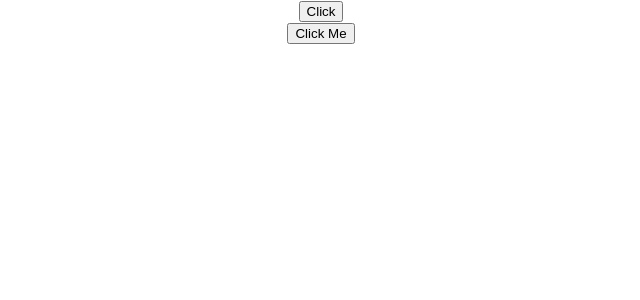
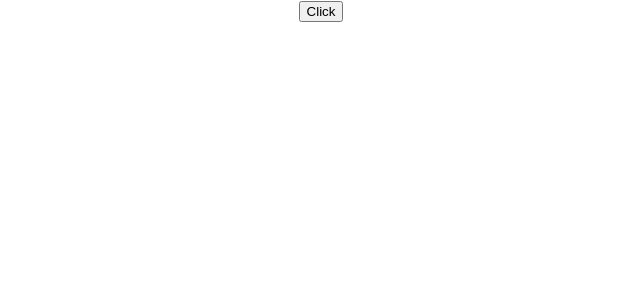
Before and after one commit to Lasith650/Fundamentals-of-React, a React (Create React App) app: page / in a window 1280 px wide. Shown: the top 300 px of the page, without its empty margins (319-959 px from the left). Built offline with nearby package versions, Linux system fonts and the light colour scheme.

Commit message:
Adding EventBind.js

```diff
--- a/src/App.js
+++ b/src/App.js
@@ -5,25 +5,27 @@ import './App.css';
 //import Welcome from './components/Welcome';
 //import Message from './components/Message';
 //import Count from './components/Count';
-import FunctionClick from './components/FunctionClick';
-import ClassClick from './components/ClassClick';
+//import FunctionClick from './components/FunctionClick';
+//import ClassClick from './components/ClassClick';
+import EventBind from './components/EventBind';
 
 function App() {
   return (
     <div className="App">
        {/* <Greet name="Lasith" heroName="Thaththa">
         <p>This is the Children</p>
-       </Greet>
-       <Greet name="Manaram" heroName="Amma">
-        <button>Submit</button>
        </Greet> */}
+       {/* <Greet name="Manaram" heroName="Amma">
+        <button>Submit</button> */}
+       {/* </Greet> */}
        {/* <Greet name="Jayalath" heroName="White"/> */}
        {/* <Welcome name="Kasun"/> */}
        {/* <Welcome name="Perera"/> */}
        {/* <Message/> */}
        {/* <Count/> */}
-       <FunctionClick/>
-       <ClassClick/>
+       {/* <FunctionClick/> */}
+       {/* <ClassClick/> */}
+       <EventBind/>
     </div>
   );
 }
--- /dev/null
+++ b/src/components/EventBind.js
@@ -0,0 +1,12 @@
+import React, { Component } from 'react'
+
+class EventBind extends Component{
+
+    render(){
+        return(
+            <button>Click</button>
+        )
+    }
+}
+
+export default EventBind;
```
